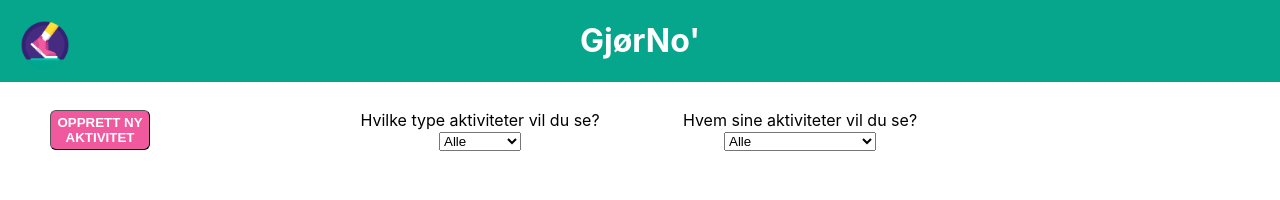
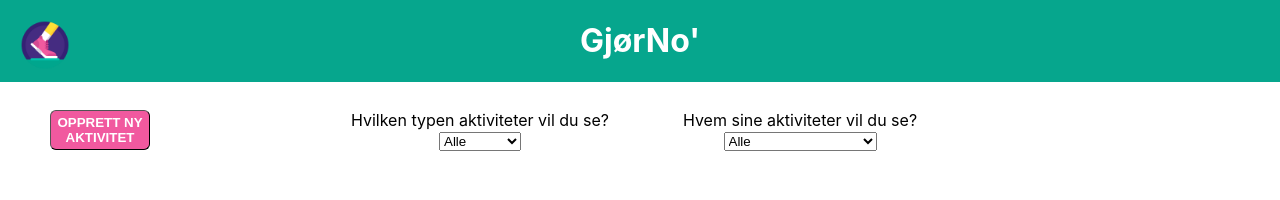
Before and after one commit to kristinelarssen/gjorno, a React (Create React App) app in the folder frontend/: page /home in a window 1280 px wide. Shown: the top 200 px of the page. Built offline with nearby package versions, Linux system fonts and the light colour scheme; no server answers.

Commit message:
fjernet skrivefeil i dropdown

```diff
--- a/frontend/src/pages/home.tsx
+++ b/frontend/src/pages/home.tsx
@@ -125,7 +125,7 @@ function Home() {
       </header>
       <div id="filter-container">
         <div id="filterbox">
-          <label>Hvilke type aktiviteter vil du se?</label>
+          <label>Hvilken typen aktiviteter vil du se?</label>
           <br />
           <select
             onChange={(event) => {
@@ -149,8 +149,8 @@ function Home() {
           >
             <option value="Alle">Alle</option>
             <option value="Privatpersoner">Privatpersoner</option>
-            <option value="Organisasjon">Organiserte aktivitetet</option>
-            <option value="Mine">Mine aktivitetet</option>
+            <option value="Organisasjon">Organiserte aktiviteter</option>
+            <option value="Mine">Mine aktiviteter</option>
           </select>
         </div>
       </div>
```
